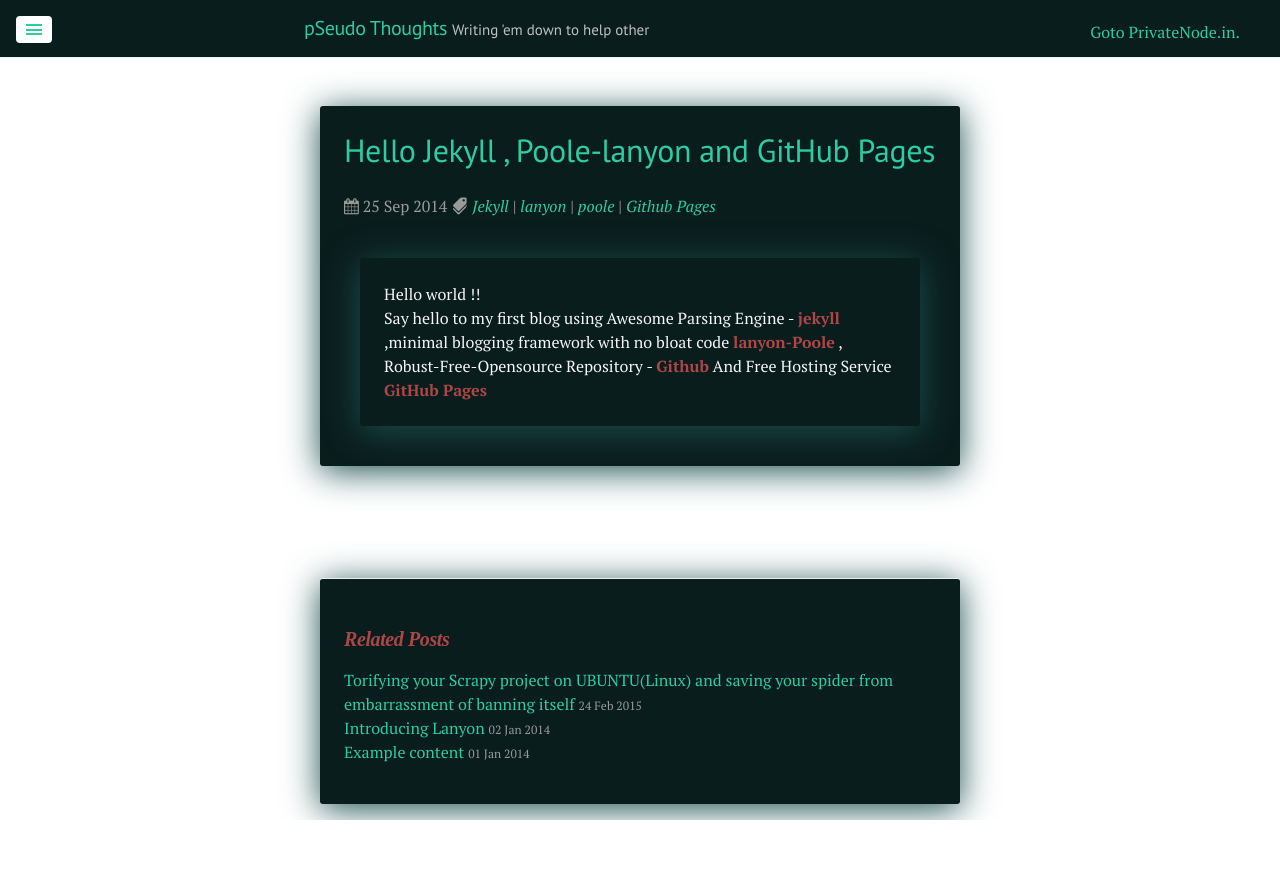
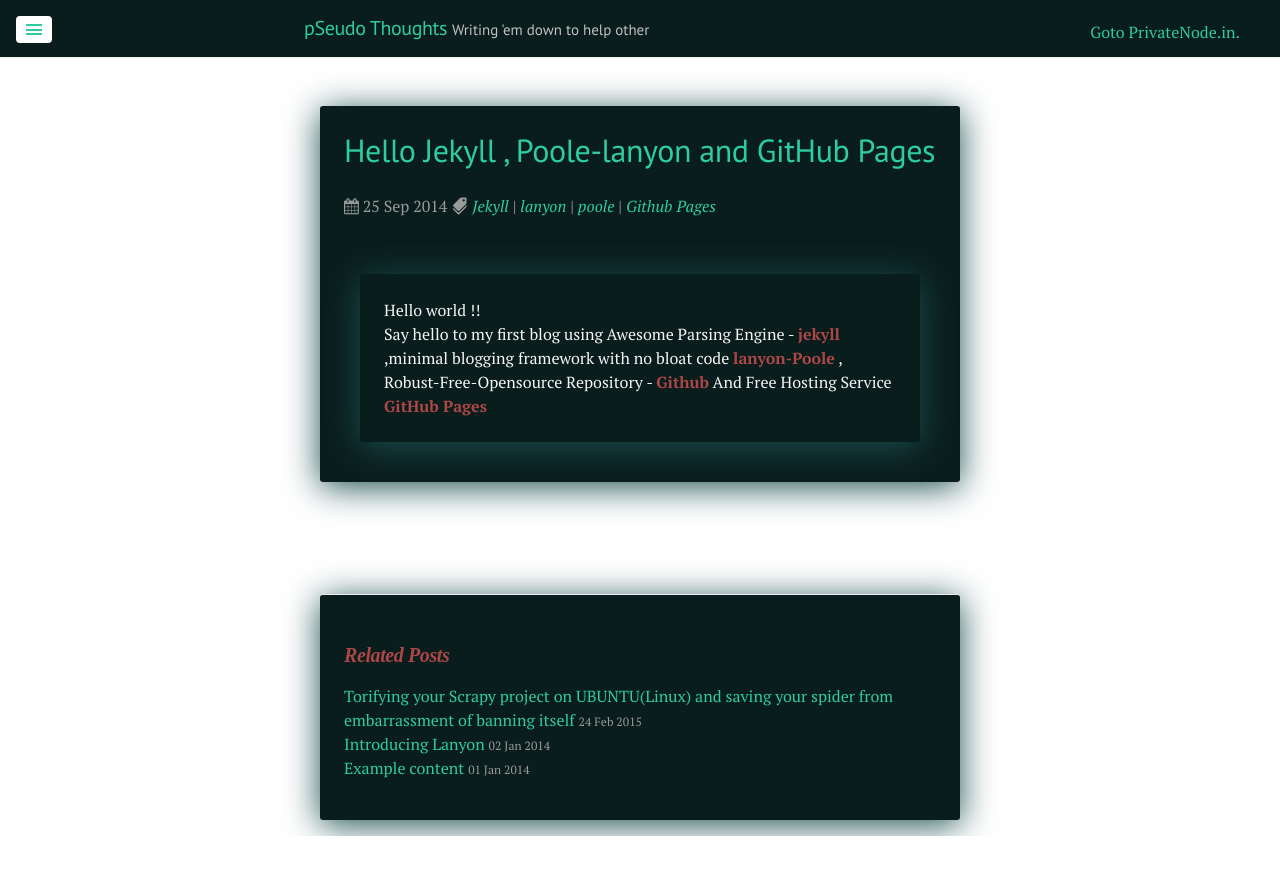
Before and after one commit to DharmeshPandav/dharmeshpandav.github.io, a Jekyll site: the page built from _posts/2014-09-25-Hello jekyll.md, in a window 1280 px wide. Shown: the top 875 px of the page. Built offline with Jekyll 4.4.1, drawn with Linux system fonts in a browser that asks for light colours; nearby versions of some CDN libraries; Markdown is read by kramdown in place of the engine named in the settings.

Commit message:
changing theme

```diff
--- a/public/css/poole.css
+++ b/public/css/poole.css
@@ -280,7 +280,7 @@ tbody tr:nth-child(odd) th {
     box-shadow:0 5px 35px #1d4f4f;
     background: #0A1D1D;
     color: #f5f5f5;
-    margin-top: 1 rem;
+    margin-top: 1rem;
     margin-right: 1rem;
     margin-left: 1rem;
     margin-bottom: 1rem;
```
